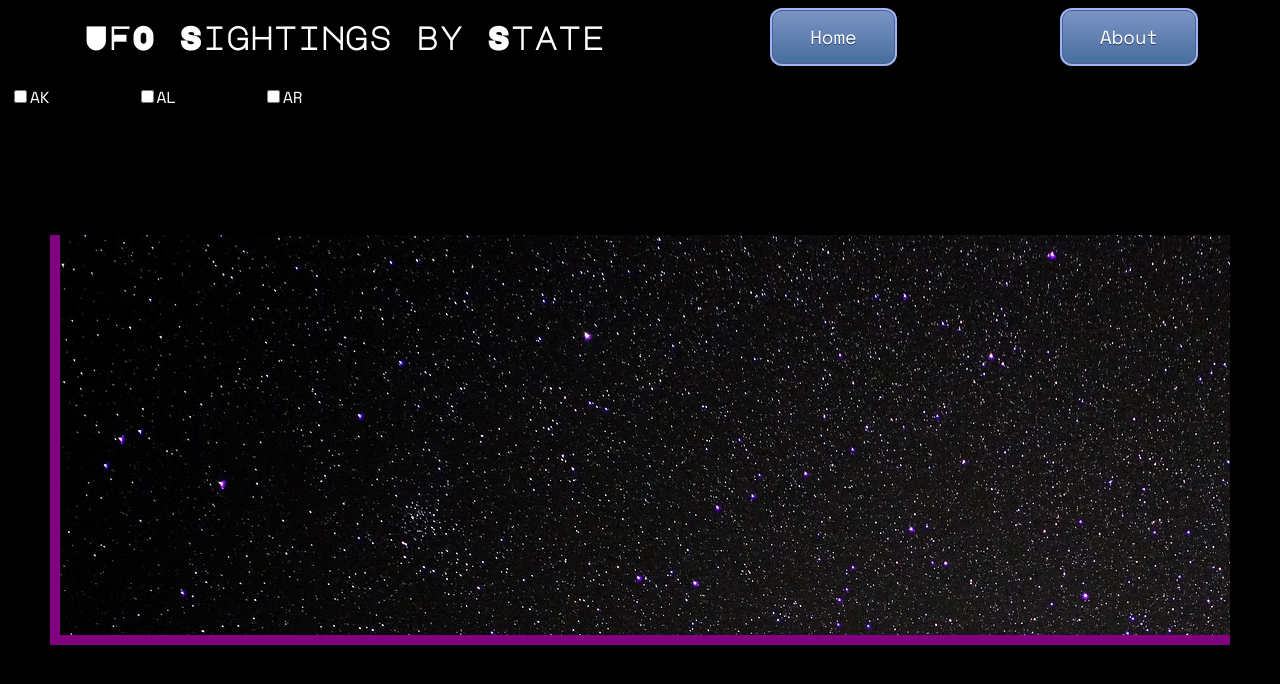
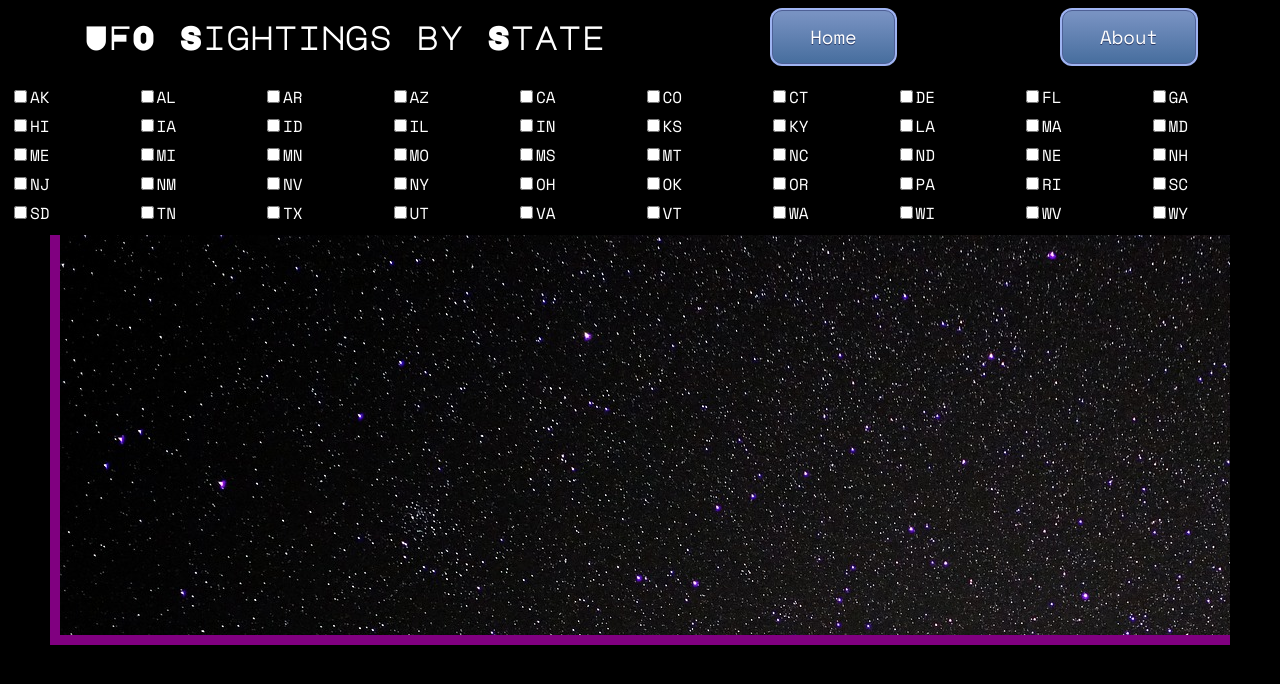
Before and after one commit to mishkatonik/UFO-sightings-react, a React (Create React App) app: page / in a window 1280 px wide. Shown: the top 684 px of the page. Built offline with nearby package versions, Linux system fonts and the light colour scheme.

Commit message:
got the onClick logic working! removeStates func does not work still

```diff
--- a/src/App.js
+++ b/src/App.js
@@ -29,8 +29,11 @@ class App extends Component {
   componentDidMount = () => {
     fetch("sightings-by-state.json")
     .then(response => response.json())
-    .then(data => {
-      console.log(data);
+    .then(jsonData => {
+      console.log(jsonData);
+      this.setState({
+        availableStates: jsonData
+      })
     });
   }
 
@@ -86,6 +89,15 @@ class App extends Component {
 
 
   render() {
+    let updateStates;
+
+      // if (this.state.selectedStates.indexOf(stateInfo) > -1) {
+      //   updateStates = (stateInfo, index) => this.onStateSelect(index)
+      // } else {
+      //   updateStates = (stateInfo, index) => this.removeStateSelect(index)
+      // }
+
+
     return (
       <div>
         <div className="NavBar">
@@ -102,8 +114,11 @@ class App extends Component {
                       type="checkbox"
                       className="checkboxItem"
                       value={stateInfo.state}
-                      onClick={
-                        () => this.onStateSelect(index)
+                      onClick={() => {
+                        this.state.selectedStates.indexOf(stateInfo) > -1
+                          ? this.removeStateSelect(index)
+                          : this.onStateSelect(index)
+                        }
                       } />
                     {stateInfo.state}
                   </label>
```
